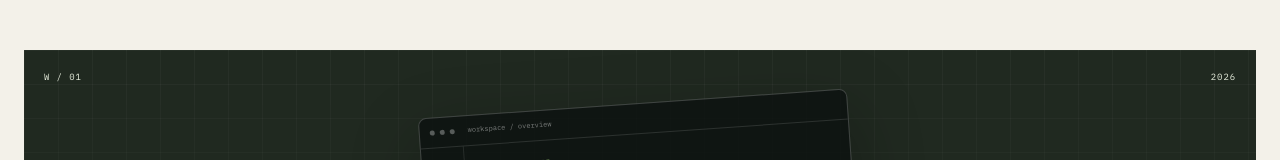
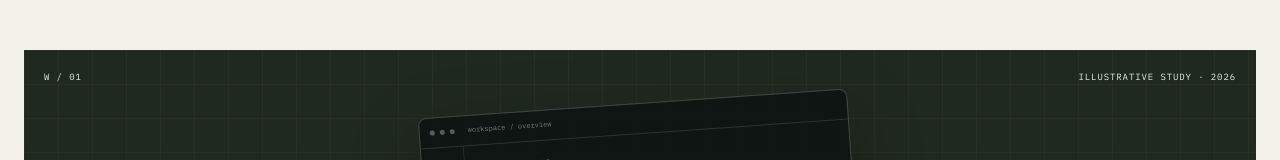
Before and after one commit to yourdevujjawal/witcraft, a Next.js app: page /work/truerdp in a window 1280 px wide. Shown: the part 590-750 px from the top of the page. Built offline with nearby package versions, Linux system fonts and the light colour scheme.

Commit message:
docs: clarify illustrative project artwork

```diff
--- a/src/components/project-artwork.tsx
+++ b/src/components/project-artwork.tsx
@@ -5,7 +5,7 @@ export function ProjectArtwork({ project, large = false }: { project: Project; l
     <div className={`project-artwork artwork-${project.accent} ${large ? "project-artwork-large" : ""}`} aria-hidden="true">
       <div className="artwork-topline">
         <span>W / {project.number}</span>
-        <span>{project.year}</span>
+        <span>Illustrative study · {project.year}</span>
       </div>
       {project.slug === "truerdp" ? (
         <div className="rdp-window">
```
